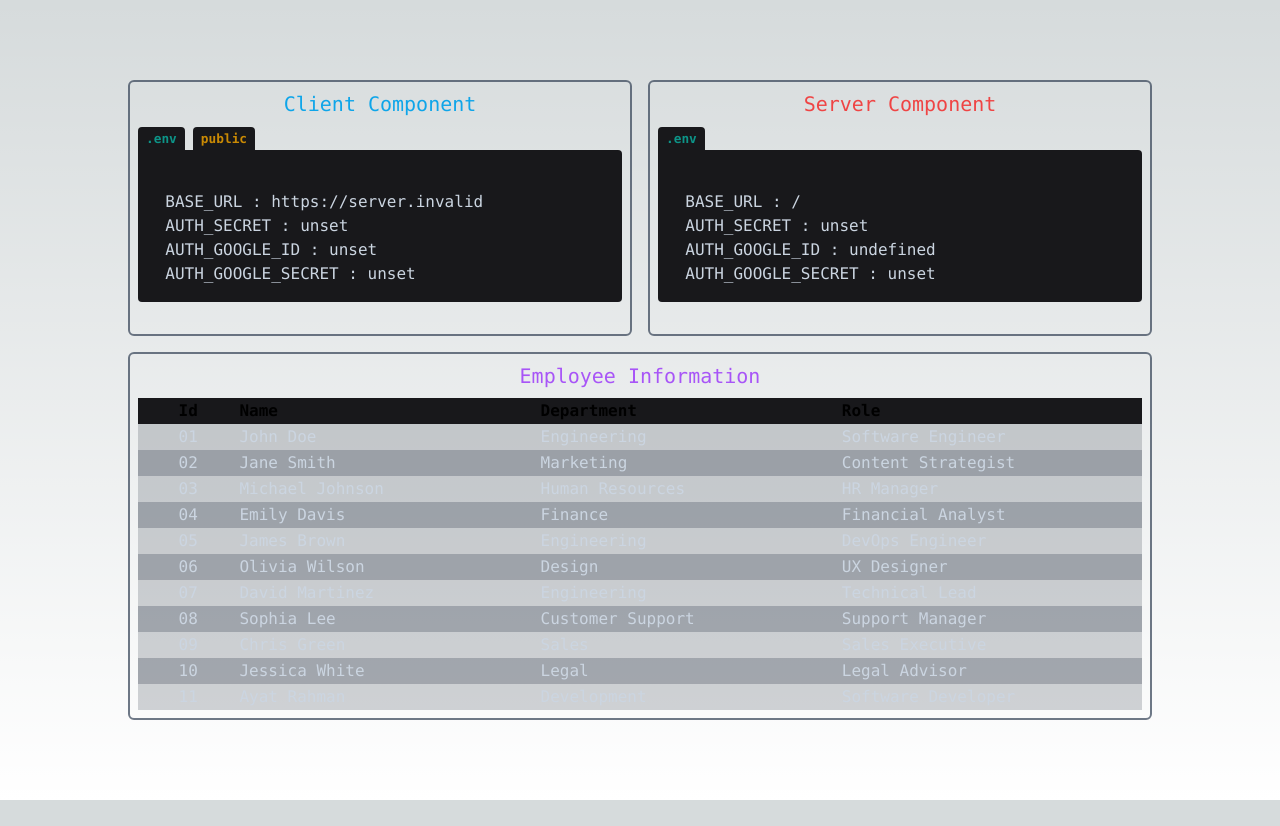
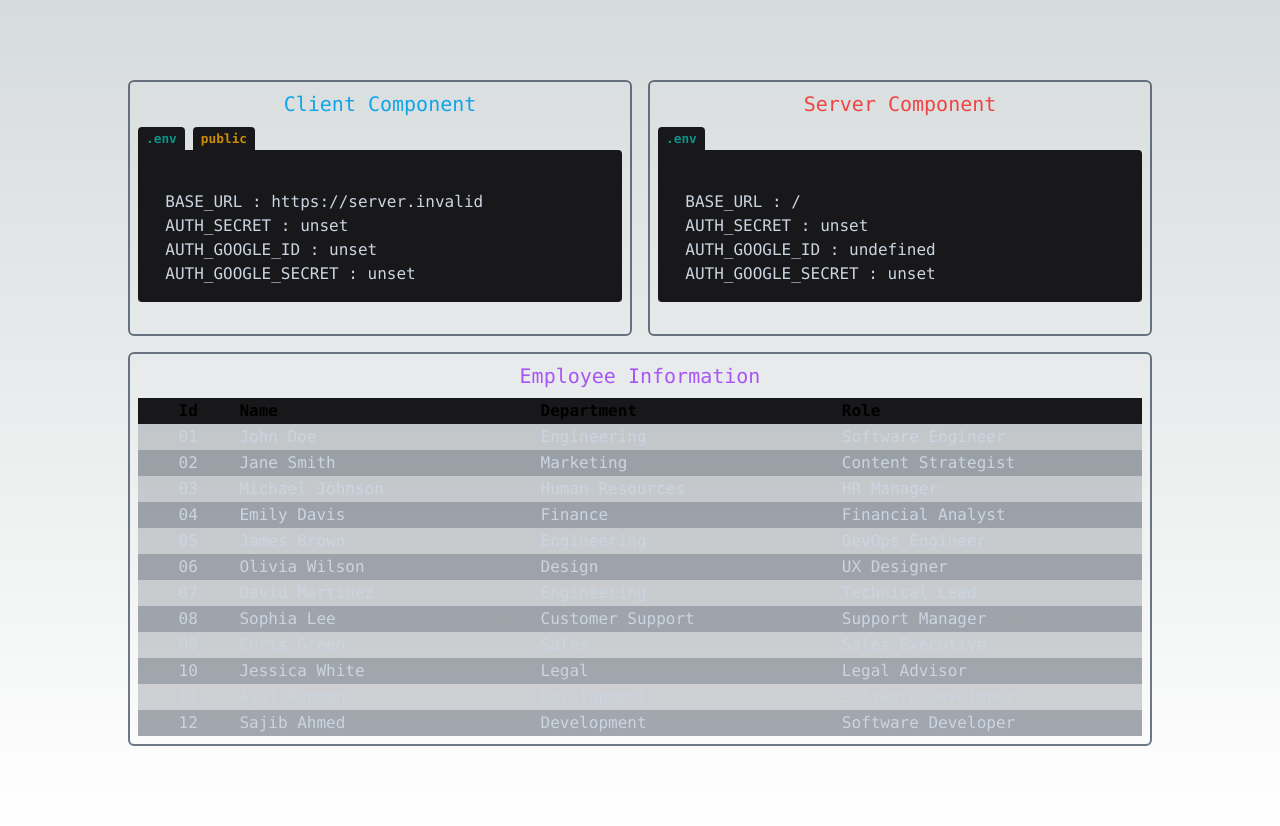
Before and after one commit to proatik/nextjs-docker-cicd, a Next.js app: page / in a window 1280 px wide. Before the commit the page ends 800 px from the top, so only its background shows below. Built offline with nearby package versions, Linux system fonts and the light colour scheme; no server answers.

Commit message:
Add a new employee with id 12

```diff
--- a/src/data/db.ts
+++ b/src/data/db.ts
@@ -72,4 +72,10 @@ export const employees: Employee[] = [
     department: "Development",
     role: "Software Developer",
   },
+  {
+    id: 12,
+    name: "Sajib Ahmed",
+    department: "Development",
+    role: "Software Developer",
+  },
 ];
```
